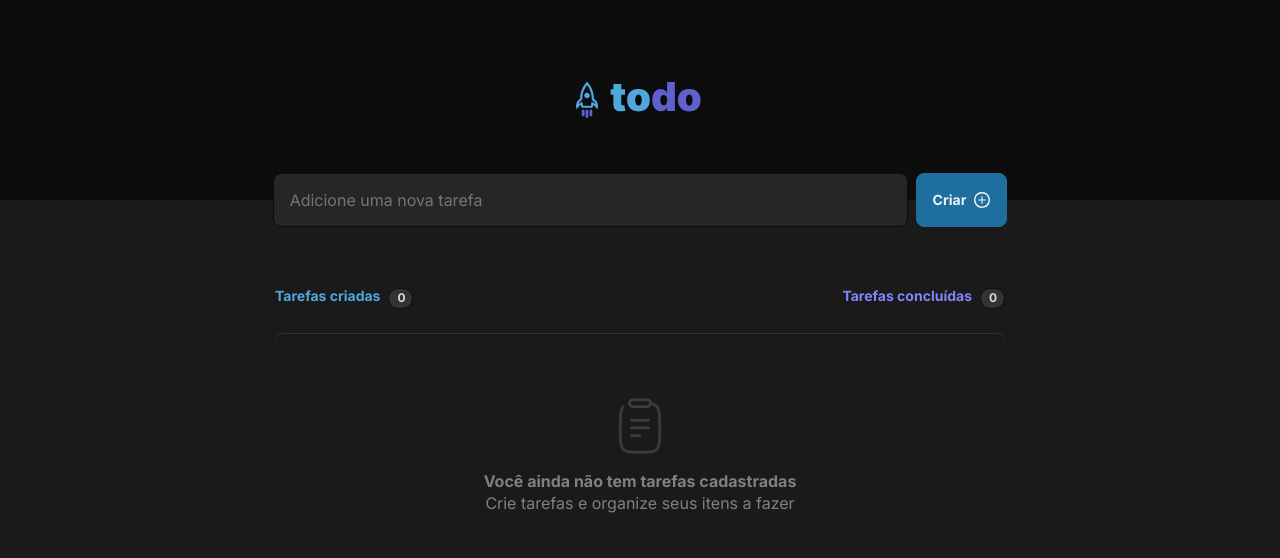
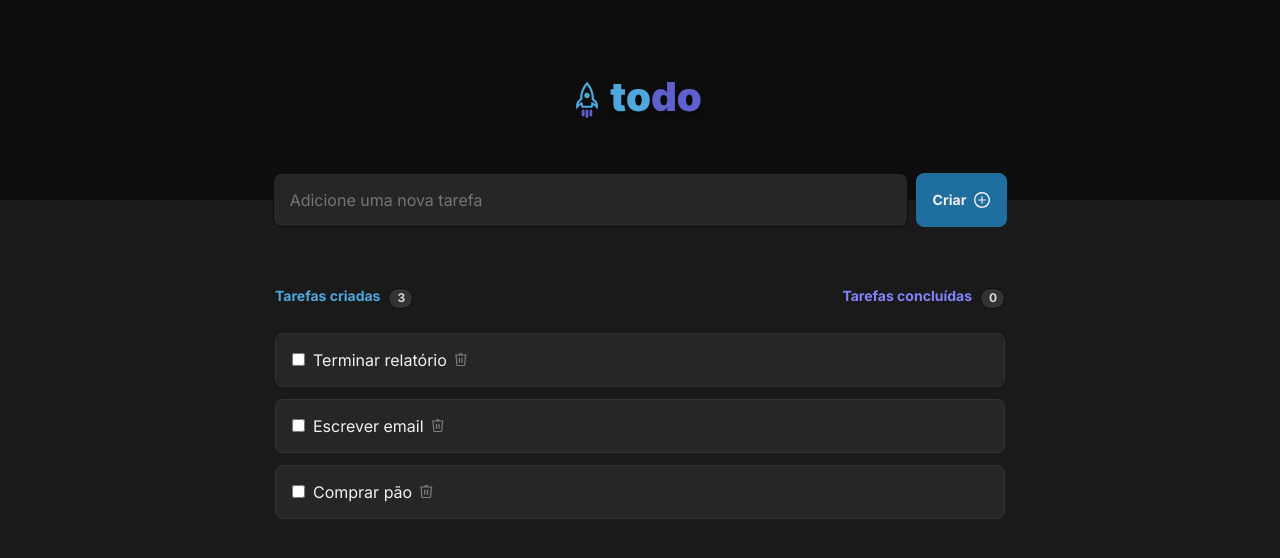
Before and after one commit to karolayneataide/toDo, a React (Vite) app: page / in a window 1280 px wide. Shown: the top 558 px of the page. Built offline with nearby package versions, Linux system fonts and the light colour scheme.

Commit message:
add prop tasks, to tasklist

```diff
--- a/src/App.jsx
+++ b/src/App.jsx
@@ -5,7 +5,11 @@ import { TaskList } from "./components/TaskList/TaskList";
 import "./styles/global.module.css";
 
 function App() {
-  const [tasks, setTasks] = useState("");
+  const [tasks, setTasks] = useState([
+    "Terminar relatório",
+    "Escrever email",
+    "Comprar pão",
+  ]);
 
   return (
     <div>
--- a/src/components/TaskList/TaskList.jsx
+++ b/src/components/TaskList/TaskList.jsx
@@ -2,7 +2,7 @@ import styles from "../TaskList/TaskList.module.css";
 import { EmptyList } from "../EmptyList/EmptyList";
 import { FullList } from "../FullList/FullList";
 
-export function TaskList({ tasks = ["Nota de exemplo"] }) {
+export function TaskList({ tasks }) {
   return (
     <div className={styles.container}>
       <div className={styles.boxSize}>
```
